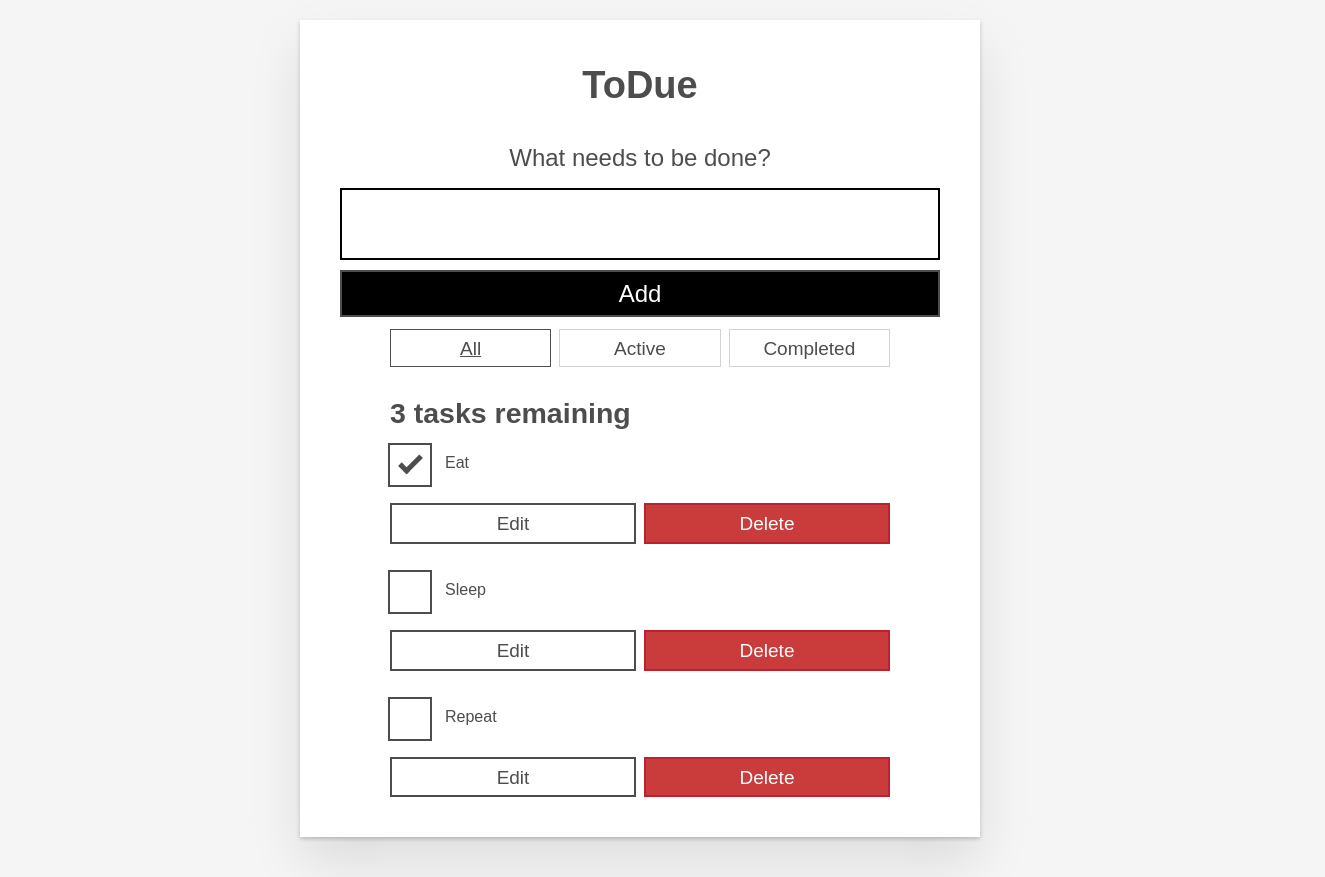
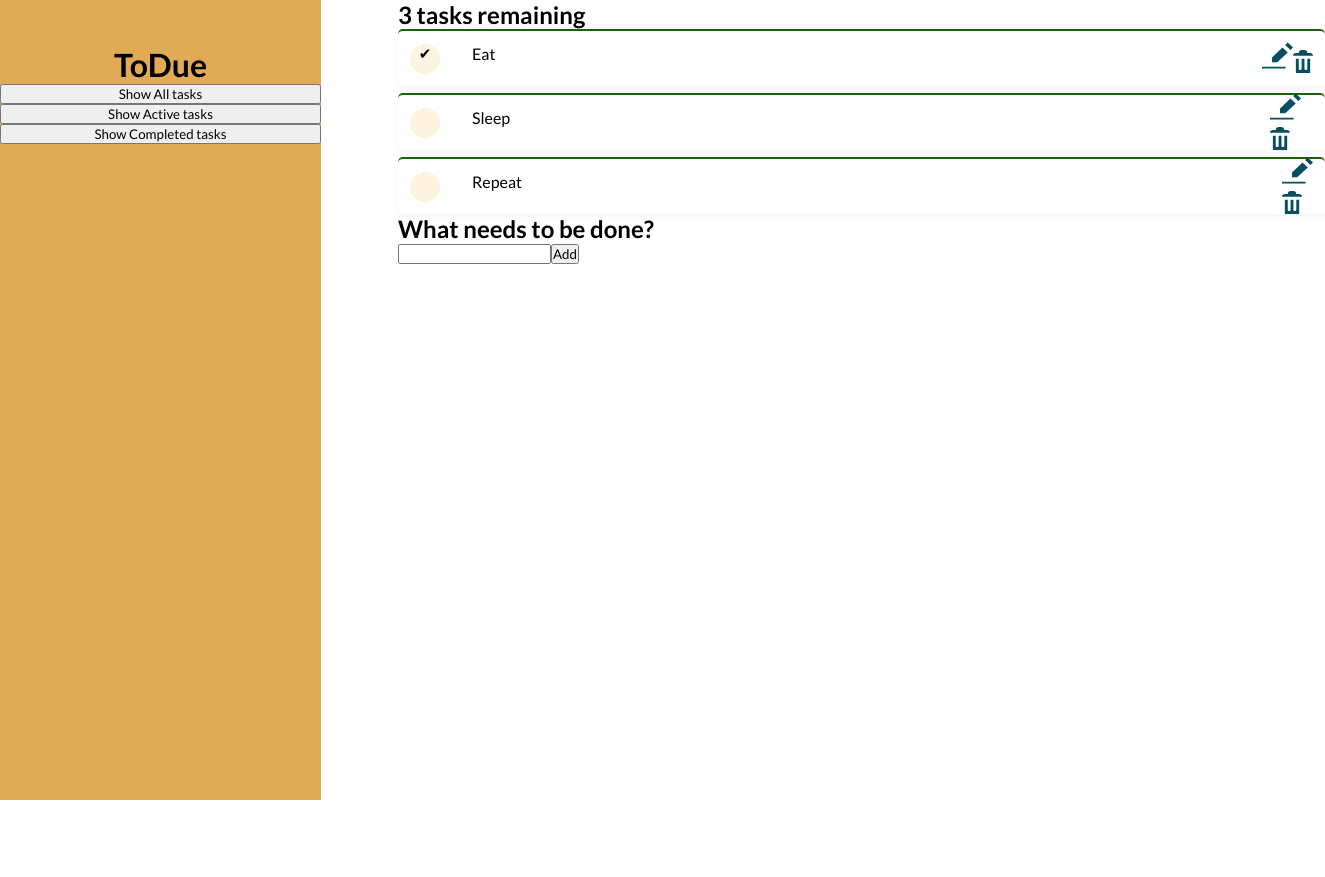
Before and after one commit to acdeguia/Todo-List, a React (Create React App) app in the folder todo-list/: page / in a window 1280 px wide. Shown: the whole page, 1325 px wide, since content can reach past the window. After the commit the page ends 800 px from the top, so only its background shows below. Built offline with nearby package versions, Linux system fonts and the light colour scheme.

Commit message:
Edit styles

```diff
--- a/todo-list/src/App.js
+++ b/todo-list/src/App.js
@@ -1,7 +1,7 @@
 import React, { useState } from "react";
 import Todo from "./components/Todo";
 import Form from "./components/Form";
-import FilterButton from "./components/FilterButton";
+import SideNav from "./components/SideNav";
 import { nanoid } from "nanoid";
 
 
@@ -68,7 +68,7 @@ function App(props) {
   ));
 
   const filterList = FILTER_NAMES.map((name) => (
-    <FilterButton
+    <SideNav
       key={name}
       name={name}
       isPressed={name === filter}
@@ -81,11 +81,16 @@ function App(props) {
 
   return (
     <div className="todoapp stack-large">
+
+      <div className="side-nav">
         <h1>ToDue</h1>
-      <Form addTask={addTask} />
         <div className="filters btn-group stack-exception">
         {filterList}
         </div>
+      </div>
+      <div className="main">
+
+
         <h2 id="list-heading">{headingText}</h2>
         <ul
           role="list"
@@ -94,6 +99,8 @@ function App(props) {
         >
           {taskList}
         </ul>
+        <Form addTask={addTask} />
+      </div>
     </div>
   );
 }
--- a/todo-list/src/components/Form.js
+++ b/todo-list/src/components/Form.js
@@ -3,6 +3,10 @@ import React, { useState } from "react";
 function Form(props) {
 
     const [name, setName] = useState('');
+
+    function capitalizeFirstLetter(string) {
+      return string.charAt(0).toUpperCase() + string.slice(1);
+  }
 
     function handleChange(e) {
         setName(e.target.value);
@@ -10,7 +14,12 @@ function Form(props) {
 
       function handleSubmit(e) {
         e.preventDefault();
-        props.addTask(name);
+
+        if(name == ''){
+          alert('empty')
+        }else{
+          props.addTask(capitalizeFirstLetter(name));
+        }
         setName("");
       }
 
--- a/todo-list/src/components/FilterButton.js
+++ b/todo-list/src/components/SideNav.js
@@ -1,6 +1,6 @@
 import React from "react";
 
-function FilterButton(props) {
+function SideNav(props) {
     return (
       <button
         type="button"
@@ -15,4 +15,4 @@ function FilterButton(props) {
     );
   }
 
-export default FilterButton;
+export default SideNav;
--- a/todo-list/src/components/Todo.js
+++ b/todo-list/src/components/Todo.js
@@ -1,9 +1,11 @@
 import React, { useState } from "react";
+import Edit from '../images/edit.svg'
+import Delete from '../images/delete.svg'
 
 export default function Todo(props) {
   const [isEditing, setEditing] = useState(false);
 
-  const [newName, setNewName] = useState('');
+  const [newName, setNewName] = useState("");
 
   function handleChange(e) {
     setNewName(e.target.value);
@@ -17,8 +19,7 @@ export default function Todo(props) {
   }
 
   const editingTemplate = (
-    <form className="stack-small" onSubmit={handleSubmit}>
-
+    <form className="tasks" onSubmit={handleSubmit}>
       <div className="form-group">
         <label className="todo-label" htmlFor={props.id}>
           New name for {props.name}
@@ -38,18 +39,18 @@ export default function Todo(props) {
           onClick={() => setEditing(false)}
         >
           Cancel
-          <span className="visually-hidden">renaming {props.name}</span>
+          {/* <span className="visually-hidden">renaming {props.name}</span> */}
         </button>
         <button type="submit" className="btn btn__primary todo-edit">
           Save
-          <span className="visually-hidden">new name for {props.name}</span>
+          {/* <span className="visually-hidden">new name for {props.name}</span> */}
         </button>
       </div>
     </form>
   );
   const viewTemplate = (
-    <div className="stack-small">
-      <div className="c-cb">
+    <div className="tasks">
+      <div className="task">
         <input
           id={props.id}
           type="checkbox"
@@ -61,16 +62,13 @@ export default function Todo(props) {
         </label>
       </div>
       <div className="btn-group">
-        <button type="button" className="btn" onClick={() => setEditing(true)}>
-          Edit <span className="visually-hidden">{props.name}</span>
-        </button>
-        <button
-          type="button"
-          className="btn btn__danger"
-          onClick={() => props.deleteTask(props.id)}
-        >
-          Delete <span className="visually-hidden">{props.name}</span>
-        </button>
+
+        <img src={Edit} onClick={() => setEditing(true)} />
+
+
+          <img src={Delete}  onClick={() => props.deleteTask(props.id)} />
+
+
       </div>
     </div>
   );
--- a/todo-list/src/index.css
+++ b/todo-list/src/index.css
@@ -1,287 +1,83 @@
-*,
-*::before,
-*::after {
-  box-sizing: border-box;
+@import url('https://fonts.googleapis.com/css2?family=Lato:wght@400;700;900&display=swap');
+
+* {
+    margin: 0;
+    padding: 0;
+    box-sizing: border-box;
+    font-family: 'Lato', sans-serif;
 }
-*:focus {
-  outline: 3px dashed #228bec;
-  outline-offset: 0;
+
+li {
+    list-style: none;
 }
-html {
-  font: 62.5% / 1.15 sans-serif;
+
+.todoapp {
+    height: 100vh;
+    display: grid;
+    grid-template-columns: 321px 1fr;
+    gap: 77px;
 }
-h1,
-h2 {
-  margin-bottom: 0;
+
+.side-nav {
+    background: #E0AA56;
+    padding-top: 45px;
+    text-align: center;
 }
-ul {
-  list-style: none;
-  padding: 0;
+
+.tasks {
+    display: flex;
+    justify-content: space-between;
+    align-items: center;
+padding: 7px 12px;
+gap: 760px;
+max-width: 1410px;
+height: 57px;
+background: #FFFFFF;
+border-top: 2px solid #1E6007;
+box-shadow: 1px 2px 5px rgba(0, 0, 0, 0.05);
+border-radius: 5px;
 }
-button {
-  border: none;
-  margin: 0;
-  padding: 0;
-  width: auto;
-  overflow: visible;
-  background: transparent;
-  color: inherit;
-  font: inherit;
-  line-height: normal;
-  -webkit-font-smoothing: inherit;
-  -moz-osx-font-smoothing: inherit;
-  appearance: none;
+
+.task {
+    display: flex;
+    gap: 32px;
 }
-button::-moz-focus-inner {
-  border: 0;
+
+.filters {
+    display: flex;
+    flex-direction: column;
 }
-button,
-input,
-optgroup,
-select,
-textarea {
-  font-family: inherit;
-  font-size: 100%;
-  line-height: 1.15;
-  margin: 0;
+
+.todo-list {
+    display: flex;
+    flex-direction: column;
+    gap: 7px;
 }
-button,
-input {
-  overflow: visible;
+
+input[type=checkbox] {
+	-moz-appearance:none;
+	-webkit-appearance:none;
+	-o-appearance:none;
+	outline: none;
+	content: none;
 }
-input[type="text"] {
-  border-radius: 0;
+
+input[type=checkbox]:before {
+    content: "✔";
+    text-align: center;
+    font-size: 15px;
+    color: transparent !important;
+    background: #fef2e0;
+    display: block;
+    width: 15px;
+    height: 15px;
+
+    border-radius: 50%;
+    width: 30px;
+height: 30px;
 }
-body {
-  width: 100%;
-  max-width: 68rem;
-  margin: 0 auto;
-  font: 1.6rem/1.25 Arial, sans-serif;
-  background-color: #f5f5f5;
-  color: #4d4d4d;
+
+input[type=checkbox]:checked:before {
+
+	color: black !important;
 }
-@media screen and (min-width: 620px) {
-  body {
-    font-size: 1.9rem;
-    line-height: 1.31579;
-  }
-}
-/*END RESETS*/
-/* GLOBAL STYLES */
-.form-group > input[type="text"] {
-  display: inline-block;
-  margin-top: 0.4rem;
-}
-.btn {
-  padding: 0.8rem 1rem 0.7rem;
-  border: 0.2rem solid #4d4d4d;
-  cursor: pointer;
-  text-transform: capitalize;
-}
-.btn.toggle-btn {
-  border-width: 1px;
-  border-color: #d3d3d3;
-}
-.btn.toggle-btn[aria-pressed="true"] {
-  text-decoration: underline;
-  border-color: #4d4d4d;
-}
-.btn__danger {
-  color: #fff;
-  background-color: #ca3c3c;
-  border-color: #bd2130;
-}
-.btn__filter {
-  border-color: lightgrey;
-}
-.btn__primary {
-  color: #fff;
-  background-color: #000;
-}
-.btn-group {
-  display: flex;
-  justify-content: space-between;
-}
-.btn-group > * {
-  flex: 1 1 49%;
-}
-.btn-group > * + * {
-  margin-left: 0.8rem;
-}
-.label-wrapper {
-  margin: 0;
-  flex: 0 0 100%;
-  text-align: center;
-}
-.visually-hidden {
-  position: absolute !important;
-  height: 1px;
-  width: 1px;
-  overflow: hidden;
-  clip: rect(1px 1px 1px 1px);
-  clip: rect(1px, 1px, 1px, 1px);
-  white-space: nowrap;
-}
-[class*="stack"] > * {
-  margin-top: 0;
-  margin-bottom: 0;
-}
-.stack-small > * + * {
-  margin-top: 1.25rem;
-}
-.stack-large > * + * {
-  margin-top: 2.5rem;
-}
-@media screen and (min-width: 550px) {
-  .stack-small > * + * {
-    margin-top: 1.4rem;
-  }
-  .stack-large > * + * {
-    margin-top: 2.8rem;
-  }
-}
-.stack-exception {
-  margin-top: 1.2rem;
-}
-/* END GLOBAL STYLES */
-.todoapp {
-  background: #fff;
-  margin: 2rem 0 4rem 0;
-  padding: 1rem;
-  position: relative;
-  box-shadow: 0 2px 4px 0 rgba(0, 0, 0, 0.2), 0 2.5rem 5rem 0 rgba(0, 0, 0, 0.1);
-}
-@media screen and (min-width: 550px) {
-  .todoapp {
-    padding: 4rem;
-  }
-}
-.todoapp > * {
-  max-width: 50rem;
-  margin-left: auto;
-  margin-right: auto;
-}
-.todoapp > form {
-  max-width: 100%;
-}
-.todoapp > h1 {
-  display: block;
-  max-width: 100%;
-  text-align: center;
-  margin: 0;
-  margin-bottom: 1rem;
-}
-.label__lg {
-  line-height: 1.01567;
-  font-weight: 300;
-  padding: 0.8rem;
-  margin-bottom: 1rem;
-  text-align: center;
-}
-.input__lg {
-  padding: 2rem;
-  border: 2px solid #000;
-}
-.input__lg:focus {
-  border-color: #4d4d4d;
-  box-shadow: inset 0 0 0 2px;
-}
-[class*="__lg"] {
-  display: inline-block;
-  width: 100%;
-  font-size: 1.9rem;
-}
-[class*="__lg"]:not(:last-child) {
-  margin-bottom: 1rem;
-}
-@media screen and (min-width: 620px) {
-  [class*="__lg"] {
-    font-size: 2.4rem;
-  }
-}
-/* Todo item styles */
-.todo {
-  display: flex;
-  flex-direction: row;
-  flex-wrap: wrap;
-}
-.todo > * {
-  flex: 0 0 100%;
-}
-.todo-text {
-  width: 100%;
-  min-height: 4.4rem;
-  padding: 0.4rem 0.8rem;
-  border: 2px solid #565656;
-}
-.todo-text:focus {
-  box-shadow: inset 0 0 0 2px;
-}
-/* CHECKBOX STYLES */
-.c-cb {
-  box-sizing: border-box;
-  font-family: Arial, sans-serif;
-  -webkit-font-smoothing: antialiased;
-  font-weight: 400;
-  font-size: 1.6rem;
-  line-height: 1.25;
-  display: block;
-  position: relative;
-  min-height: 44px;
-  padding-left: 40px;
-  clear: left;
-}
-.c-cb > label::before,
-.c-cb > input[type="checkbox"] {
-  box-sizing: border-box;
-  top: -2px;
-  left: -2px;
-  width: 44px;
-  height: 44px;
-}
-.c-cb > input[type="checkbox"] {
-  -webkit-font-smoothing: antialiased;
-  cursor: pointer;
-  position: absolute;
-  z-index: 1;
-  margin: 0;
-  opacity: 0;
-}
-.c-cb > label {
-  font-size: inherit;
-  font-family: inherit;
-  line-height: inherit;
-  display: inline-block;
-  margin-bottom: 0;
-  padding: 8px 15px 5px;
-  cursor: pointer;
-  touch-action: manipulation;
-}
-.c-cb > label::before {
-  content: "";
-  position: absolute;
-  border: 2px solid currentcolor;
-  background: transparent;
-}
-.c-cb > input[type="checkbox"]:focus + label::before {
-  border-width: 4px;
-  outline: 3px dashed #228bec;
-}
-.c-cb > label::after {
-  box-sizing: content-box;
-  content: "";
-  position: absolute;
-  top: 11px;
-  left: 9px;
-  width: 18px;
-  height: 7px;
-  transform: rotate(-45deg);
-  border: solid;
-  border-width: 0 0 5px 5px;
-  border-top-color: transparent;
-  opacity: 0;
-  background: transparent;
-}
-.c-cb > input[type="checkbox"]:checked + label::after {
-  opacity: 1;
-}
--- /dev/null
+++ b/todo-list/src/indexx.css
@@ -0,0 +1,287 @@
+*,
+*::before,
+*::after {
+  box-sizing: border-box;
+}
+*:focus {
+  outline: 3px dashed #228bec;
+  outline-offset: 0;
+}
+html {
+  font: 62.5% / 1.15 sans-serif;
+}
+h1,
+h2 {
+  margin-bottom: 0;
+}
+ul {
+  list-style: none;
+  padding: 0;
+}
+button {
+  border: none;
+  margin: 0;
+  padding: 0;
+  width: auto;
+  overflow: visible;
+  background: transparent;
+  color: inherit;
+  font: inherit;
+  line-height: normal;
+  -webkit-font-smoothing: inherit;
+  -moz-osx-font-smoothing: inherit;
+  appearance: none;
+}
+button::-moz-focus-inner {
+  border: 0;
+}
+button,
+input,
+optgroup,
+select,
+textarea {
+  font-family: inherit;
+  font-size: 100%;
+  line-height: 1.15;
+  margin: 0;
+}
+button,
+input {
+  overflow: visible;
+}
+input[type="text"] {
+  border-radius: 0;
+}
+body {
+  width: 100%;
+  max-width: 68rem;
+  margin: 0 auto;
+  font: 1.6rem/1.25 Arial, sans-serif;
+  background-color: #f5f5f5;
+  color: #4d4d4d;
+}
+@media screen and (min-width: 620px) {
+  body {
+    font-size: 1.9rem;
+    line-height: 1.31579;
+  }
+}
+/*END RESETS*/
+/* GLOBAL STYLES */
+.form-group > input[type="text"] {
+  display: inline-block;
+  margin-top: 0.4rem;
+}
+.btn {
+  padding: 0.8rem 1rem 0.7rem;
+  border: 0.2rem solid #4d4d4d;
+  cursor: pointer;
+  text-transform: capitalize;
+}
+.btn.toggle-btn {
+  border-width: 1px;
+  border-color: #d3d3d3;
+}
+.btn.toggle-btn[aria-pressed="true"] {
+  text-decoration: underline;
+  border-color: #4d4d4d;
+}
+.btn__danger {
+  color: #fff;
+  background-color: #ca3c3c;
+  border-color: #bd2130;
+}
+.btn__filter {
+  border-color: lightgrey;
+}
+.btn__primary {
+  color: #fff;
+  background-color: #000;
+}
+.btn-group {
+  display: flex;
+  justify-content: space-between;
+}
+.btn-group > * {
+  flex: 1 1 49%;
+}
+.btn-group > * + * {
+  margin-left: 0.8rem;
+}
+.label-wrapper {
+  margin: 0;
+  flex: 0 0 100%;
+  text-align: center;
+}
+.visually-hidden {
+  position: absolute !important;
+  height: 1px;
+  width: 1px;
+  overflow: hidden;
+  clip: rect(1px 1px 1px 1px);
+  clip: rect(1px, 1px, 1px, 1px);
+  white-space: nowrap;
+}
+[class*="stack"] > * {
+  margin-top: 0;
+  margin-bottom: 0;
+}
+.stack-small > * + * {
+  margin-top: 1.25rem;
+}
+.stack-large > * + * {
+  margin-top: 2.5rem;
+}
+@media screen and (min-width: 550px) {
+  .stack-small > * + * {
+    margin-top: 1.4rem;
+  }
+  .stack-large > * + * {
+    margin-top: 2.8rem;
+  }
+}
+.stack-exception {
+  margin-top: 1.2rem;
+}
+/* END GLOBAL STYLES */
+.todoapp {
+  background: #fff;
+  margin: 2rem 0 4rem 0;
+  padding: 1rem;
+  position: relative;
+  box-shadow: 0 2px 4px 0 rgba(0, 0, 0, 0.2), 0 2.5rem 5rem 0 rgba(0, 0, 0, 0.1);
+}
+@media screen and (min-width: 550px) {
+  .todoapp {
+    padding: 4rem;
+  }
+}
+.todoapp > * {
+  max-width: 50rem;
+  margin-left: auto;
+  margin-right: auto;
+}
+.todoapp > form {
+  max-width: 100%;
+}
+.todoapp > h1 {
+  display: block;
+  max-width: 100%;
+  text-align: center;
+  margin: 0;
+  margin-bottom: 1rem;
+}
+.label__lg {
+  line-height: 1.01567;
+  font-weight: 300;
+  padding: 0.8rem;
+  margin-bottom: 1rem;
+  text-align: center;
+}
+.input__lg {
+  padding: 2rem;
+  border: 2px solid #000;
+}
+.input__lg:focus {
+  border-color: #4d4d4d;
+  box-shadow: inset 0 0 0 2px;
+}
+[class*="__lg"] {
+  display: inline-block;
+  width: 100%;
+  font-size: 1.9rem;
+}
+[class*="__lg"]:not(:last-child) {
+  margin-bottom: 1rem;
+}
+@media screen and (min-width: 620px) {
+  [class*="__lg"] {
+    font-size: 2.4rem;
+  }
+}
+/* Todo item styles */
+.todo {
+  display: flex;
+  flex-direction: row;
+  flex-wrap: wrap;
+}
+.todo > * {
+  flex: 0 0 100%;
+}
+.todo-text {
+  width: 100%;
+  min-height: 4.4rem;
+  padding: 0.4rem 0.8rem;
+  border: 2px solid #565656;
+}
+.todo-text:focus {
+  box-shadow: inset 0 0 0 2px;
+}
+/* CHECKBOX STYLES */
+.c-cb {
+  box-sizing: border-box;
+  font-family: Arial, sans-serif;
+  -webkit-font-smoothing: antialiased;
+  font-weight: 400;
+  font-size: 1.6rem;
+  line-height: 1.25;
+  display: block;
+  position: relative;
+  min-height: 44px;
+  padding-left: 40px;
+  clear: left;
+}
+.c-cb > label::before,
+.c-cb > input[type="checkbox"] {
+  box-sizing: border-box;
+  top: -2px;
+  left: -2px;
+  width: 44px;
+  height: 44px;
+}
+.c-cb > input[type="checkbox"] {
+  -webkit-font-smoothing: antialiased;
+  cursor: pointer;
+  position: absolute;
+  z-index: 1;
+  margin: 0;
+  opacity: 0;
+}
+.c-cb > label {
+  font-size: inherit;
+  font-family: inherit;
+  line-height: inherit;
+  display: inline-block;
+  margin-bottom: 0;
+  padding: 8px 15px 5px;
+  cursor: pointer;
+  touch-action: manipulation;
+}
+.c-cb > label::before {
+  content: "";
+  position: absolute;
+  border: 2px solid currentcolor;
+  background: transparent;
+}
+.c-cb > input[type="checkbox"]:focus + label::before {
+  border-width: 4px;
+  outline: 3px dashed #228bec;
+}
+.c-cb > label::after {
+  box-sizing: content-box;
+  content: "";
+  position: absolute;
+  top: 11px;
+  left: 9px;
+  width: 18px;
+  height: 7px;
+  transform: rotate(-45deg);
+  border: solid;
+  border-width: 0 0 5px 5px;
+  border-top-color: transparent;
+  opacity: 0;
+  background: transparent;
+}
+.c-cb > input[type="checkbox"]:checked + label::after {
+  opacity: 1;
+}
```
Also changed, not shown: todo-list/src/images/delete.svg (added), todo-list/src/images/edit.svg (added). Lines whose indentation alone changed are shown as unchanged.
